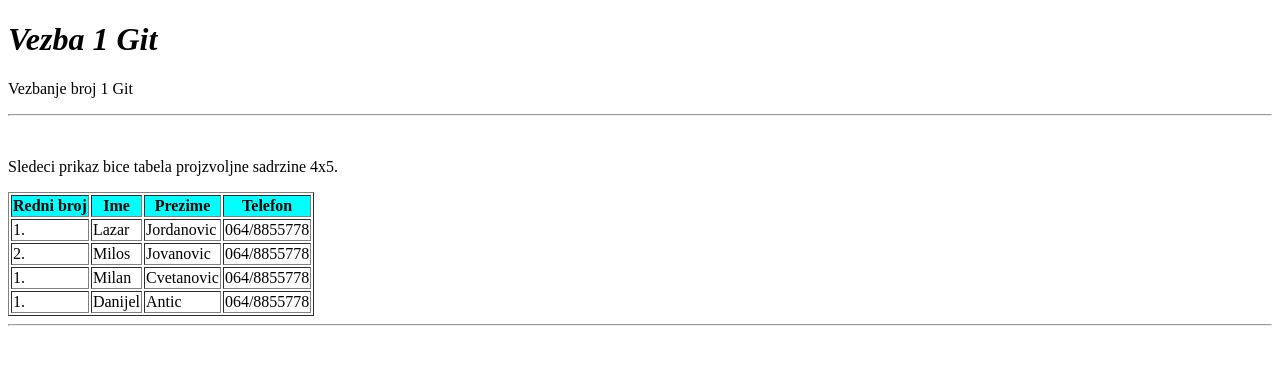
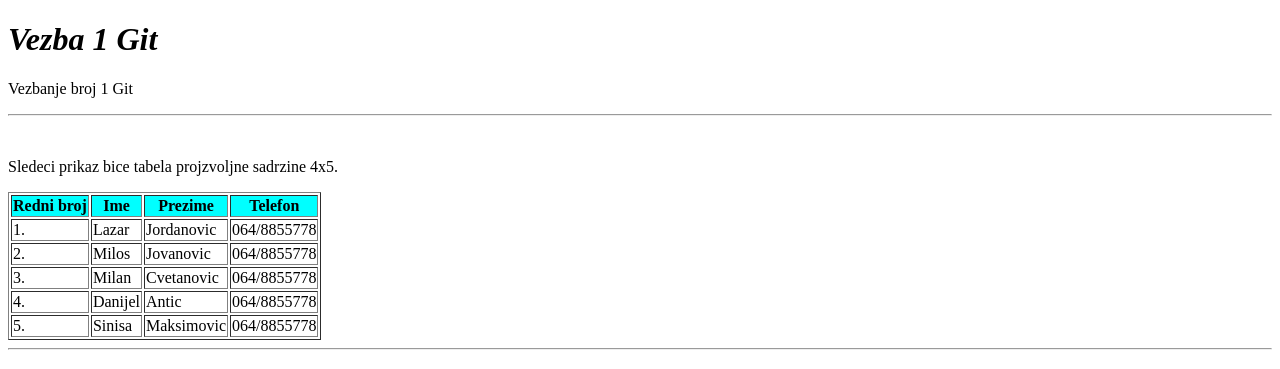
Before and after one commit to LazarJordanovic/git_vezba1, a plain HTML site: page index.html in a window 1280 px wide. Shown: the top 369 px of the page. Drawn offline with Linux system fonts and the light colour scheme.

Commit message:
initial commit

```diff
--- a/index.html
+++ b/index.html
@@ -31,15 +31,21 @@
             <td>064/8855778</td>
         </tr>
         <tr>
-            <td>1.</td>
+            <td>3.</td>
             <td>Milan</td>
             <td>Cvetanovic</td>
             <td>064/8855778</td>
         </tr>
         <tr>
-            <td>1.</td>
+            <td>4.</td>
             <td>Danijel</td>
             <td>Antic</td>
+            <td>064/8855778</td>
+        </tr>
+        <tr>
+            <td>5.</td>
+            <td>Sinisa</td>
+            <td>Maksimovic</td>
             <td>064/8855778</td>
         </tr>
 
```
